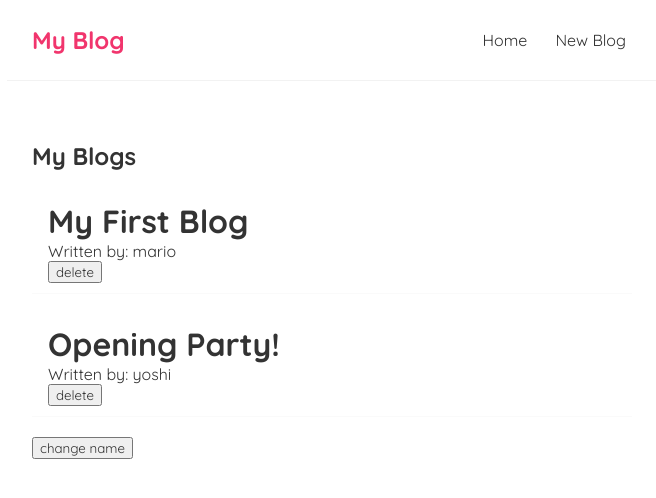
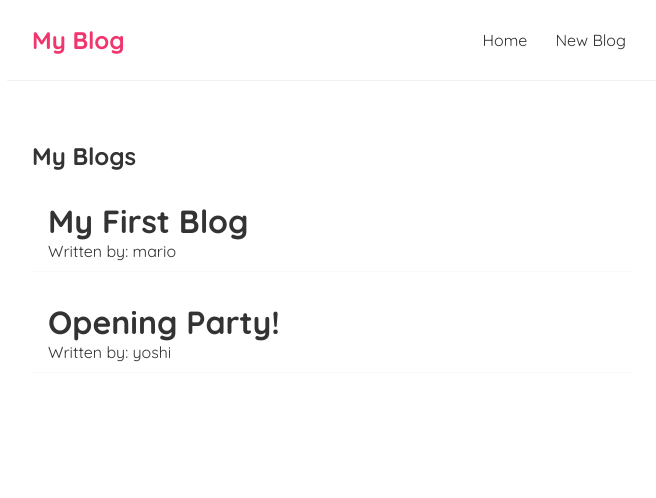
Before and after one commit to sandram92/my-blog, a React (Create React App) app: page / in a window 1280 px wide. Shown: the top 498 px of the page, without its empty margins (308-964 px from the left). Built offline with nearby package versions, Linux system fonts and the light colour scheme; data requests are answered from the project's data file.

Commit message:
fetching data using useEffect

```diff
--- a/src/BlogList.js
+++ b/src/BlogList.js
@@ -6,7 +6,6 @@ const BlogList = ({blogs,title}) => {
 
              <h1>{blog.title}</h1>
              <p>Written by: {blog.author}</p>
-             <button onClick={()=>handleDelete(blog.id)}>delete</button>
          </div>
         )}
     </div> );
--- a/src/Home.js
+++ b/src/Home.js
@@ -4,24 +4,25 @@ import BlogList from './BlogList';
 const Home = () => {
 
   const [blogs, setBlogs] = useState(null);
+  const [isPending, setPending] = useState(true)
 
   useEffect(() => {
-    fetch('http://localhost:8000/blogs')
-    .then(res=> {
+      fetch('http://localhost:8000/blogs')
+    .then(res => {
       return res.json()
     })
     .then(data => {
       setBlogs(data)
+      setPending(false)
     })
+
   },[]);
 
     return (
         <div className="home">
-
+        {isPending && <div>Loading...</div>}
         {blogs && <BlogList blogs={blogs} title='My Blogs'/>}
-        <button onClick={()=> setName('luigi')}>change name</button>
-        <p>{name}</p>
-        </div>
+         </div>
 
       );
 }
```
